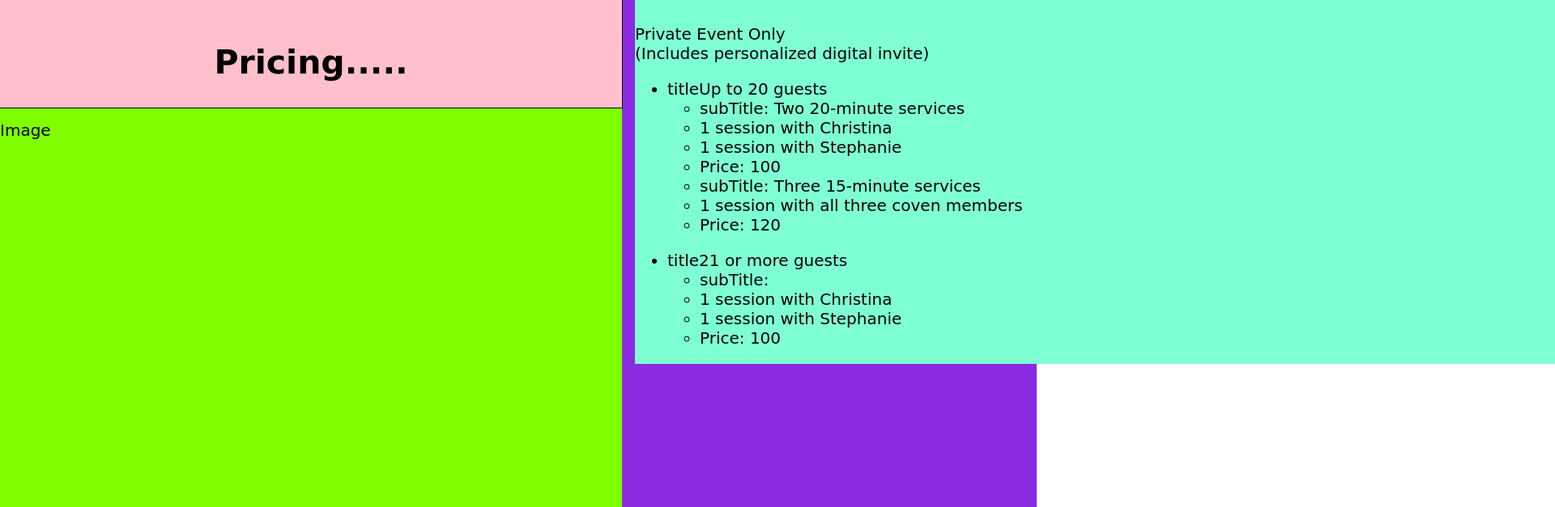
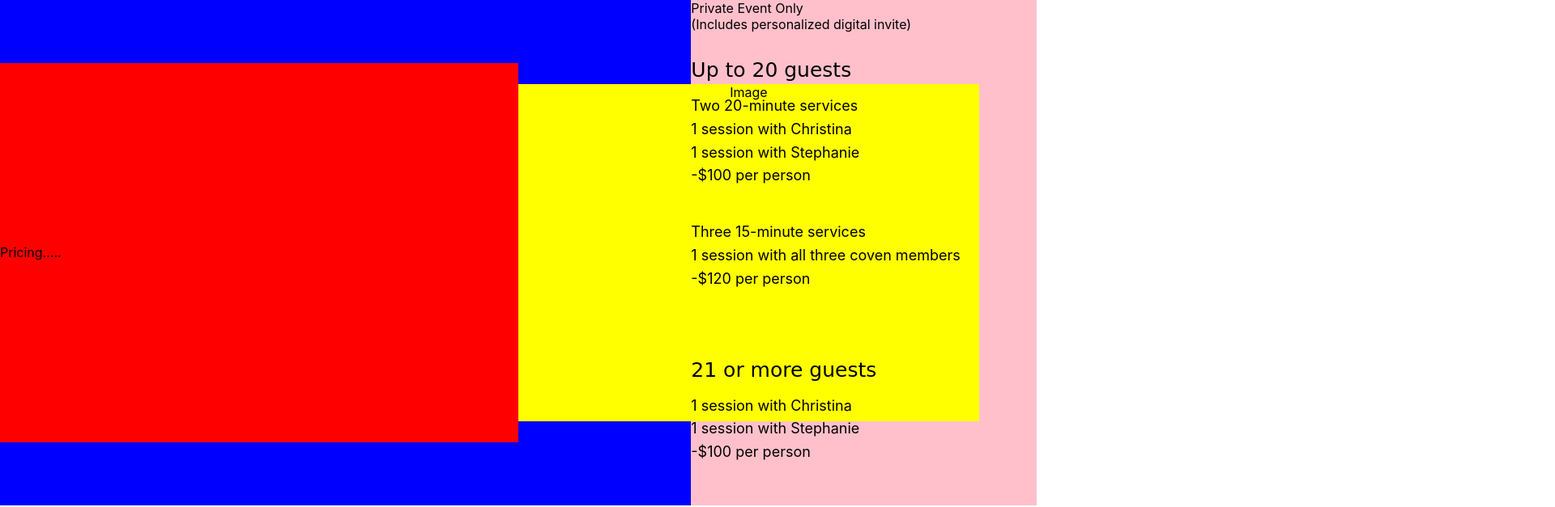
Before and after one commit to ADavidson02/gypsy_vibes, a React (Create React App) app: page /pricing in a window 1280 px wide. Shown: the top 627 px of the page at 81% size, 1920 px wide, since content can reach past the window. Built offline with nearby package versions, Linux system fonts and the light colour scheme.

Commit message:
Add basic styling

```diff
--- a/src/components/pricing.css
+++ b/src/components/pricing.css
@@ -1,50 +1,101 @@
+
+.mainContainer {
+  background-color: blueviolet;
+
+  display: flex;
+  flex-direction: row;
+  align-items: center;
+  overflow: hidden;
+}
+
+.containerLeft {
+
+
+  background-color: chartreuse;
+}
+
 .titleHeader {
   font-family: Comic Sans MS, Comic Sans, cursive;
   font-size: 41px;
   display: flex;
-  align-items: center;
+  align-items: flex-start;
   flex-direction: column;
   align-content: flex-start;
-  justify-content: center;
+  justify-content: flex-start;
   padding-top: 20px;
   margin: 48px 0 20px 0px;
   font-weight: 550;
   outline: solid 1px black;
-  background: pink;
+  margin:10px;
+  padding-left: 37px;
+}
+
+.sectionTitle {
+  font-family: Comic Sans MS, Comic Sans, cursive;
+  font-size: 25px;
+  padding-top: 20px;
+  display: flex;
+  flex-direction: column;
+  align-items: flex-start;
+  margin: 7px 0 0 0;
+  padding-bottom: 10px;
 }
 
 .subTitle {
-  font-family: Comic Sans MS, Comic Sans, cursive;
-  font-size: 20px;
-
-  padding-top: 20px;
+  padding-bottom: 10px;
+  font-size: 18px;
 }
 
-.containerLeft {
-  height: 100vh;
-  font-family: Comic Sans MS, Comic Sans, cursive;
-  font-size: 20px;
-  background-color: aquamarine;
-  width: 60% !important;
-  flex-grow: 1;
-  background-color: chartreuse;
-}
+
 
 .containerRight {
   height: 100vh;
   font-family: Comic Sans MS, Comic Sans, cursive;
-  font-size: 20px;
   padding-top: 10px;
   background-color: aquamarine;
+  display: flex;
+  flex-direction: column;
+  align-items: flex-start;
+  margin-top: 47px;
+  margin-bottom: 47px;
+  margin-right: 47px;
 }
 
 .mainContainer {
   background-color: blueviolet;
-  height: 100vh;
+
+  display: flex;
+  flex-direction: row;
+  align-items: center;
+  overflow: hidden;
 }
 
-.lowerWrapper {
+.infoText {
   display: flex;
-  flex-direction: 'row';
-  flex-wrap: nowrap !important;
+  flex-direction: column;
+  align-items: stretch;
+  margin: 0;
+  padding-left: 0;
+  line-height: 1.6;
 }
+
+.sectionTitle {
+  font-size: 25px;
+  line-height: 1.6;
+}
+
+.sectionInfo {
+  font-size: 18px;
+  padding-bottom: 41px;
+  line-height: 1.6;
+}
+
+ul {
+  list-style-type: none;
+  margin: 0;
+  padding: 0%;
+}
+
+.miniSection {
+  padding-bottom: 10px;
+}
--- a/src/components/pricing.js
+++ b/src/components/pricing.js
@@ -1,60 +1,99 @@
 import React, { Component } from 'react';
 import pricingInfo from '../assets/pricingInfo';
 import './pricing.css';
-import Grid from '@mui/material/Grid';
-import Paper from '@mui/material/Paper';
-import Box from '@mui/material/Box';
+import Container from '@material-ui/core/Container';
+import Grid from '@material-ui/core/Grid';
+import { makeStyles } from '@material-ui/core/styles';
+import Paper from '@material-ui/core/Paper';
+import Box from '@material-ui/core/Box';
 
-class PricingPage extends Component {
-  render() {
-    return (
-      <Grid container direction='column' gap={2} className='mainContainer'>
+const useStyles = makeStyles({
+  root: {
+    flexGrow: 1,
+    margin: 'auto',
+    background: 'purple',
+  },
+  paper: {
+    height: 2000,
+    width: 100,
+  },
+  control: {},
+  containerLeft: {
+    margin: 'auto',
+    backgroundColor: 'blue',
+    flexGrow: 1,
+  },
+  containerRight: {
+    backgroundColor: 'pink',
+    flexGrow: 1,
+  },
+});
+
+const PricingPage = () => {
+  const classes = useStyles;
+
+  return (
+    <Box className={classes.root} style={{ backgroundColor: 'purple' }}>
+      <Grid
+        container
+        direction='row'
+        justifyContent='space-evenly'
+        className={classes.root}
+        style={{ background: 'pink' }}
+      >
         <Grid
           item
           container
           direction='column'
-          className='containerLeft'
-          gap={2}
+          justifyContent='center'
+          alignItems='stretch'
+          xs={8}
+          className={classes.containerLeft}
+          style={{ background: 'blue' }}
         >
           <Grid
             item
-            direction='row'
-            className='titleHeader'
-            sm={2}
-            md={2}
-            lg={2}
-            xl={2}
-            flexGrow={1}
-            gap={2}
+            container
+            xs={9}
+            direction='column'
+            justifyContent='center'
+            alignItems='stretch'
+            style={{ background: 'red' }}
           >
-            Pricing.....
+            <div className={classes.paper}>Pricing.....</div>
           </Grid>
-          <Grid item>Image</Grid>
+          <Grid
+            item
+            container
+            xs={8}
+            justifyContent='center'
+            alignItems='stretch'
+            style={{ background: 'yellow' }}
+          >
+            <div className={classes.paper}>Image</div>
+          </Grid>
         </Grid>
-
         <Grid
           container
-          item
-          sm={4}
-          xl={4}
-          lg={4}
-          md={4}
-          className='containerRight'
           direction='column'
+          justifyContent='flex-start'
+          alignItems='flex-start'
+          xs={4}
+          className={classes.containerRight}
         >
-          <div className='subTitle'>Private Event Only </div>
+          <div>Private Event Only </div>
           <div>(Includes personalized digital invite)</div>
           <Grid item>
             {pricingInfo.map((info) => (
-              <ul key={info.id}>
-                <li>title{info.title}</li>
+              <ul key={info.id} className='miniSection'>
+                <li className='sectionTitle'>{info.title}</li>
                 {info.info.map((i) => (
-                  <ul>
-                    <li>subTitle: {i.subTitle} </li>
+                  <ul className='sectionInfo'>
+                    <li>{i.subTitle} </li>
                     {i.details.map((deets) => (
                       <li>{deets}</li>
                     ))}
-                    <li>Price: {i.price}</li>
+                    <li>-${i.price} per person</li>
                   </ul>
                 ))}
               </ul>
@@ -62,8 +101,8 @@ class PricingPage extends Component {
           </Grid>
         </Grid>
       </Grid>
-    );
-  }
-}
+    </Box>
+  );
+};
 
 export default PricingPage;
```
